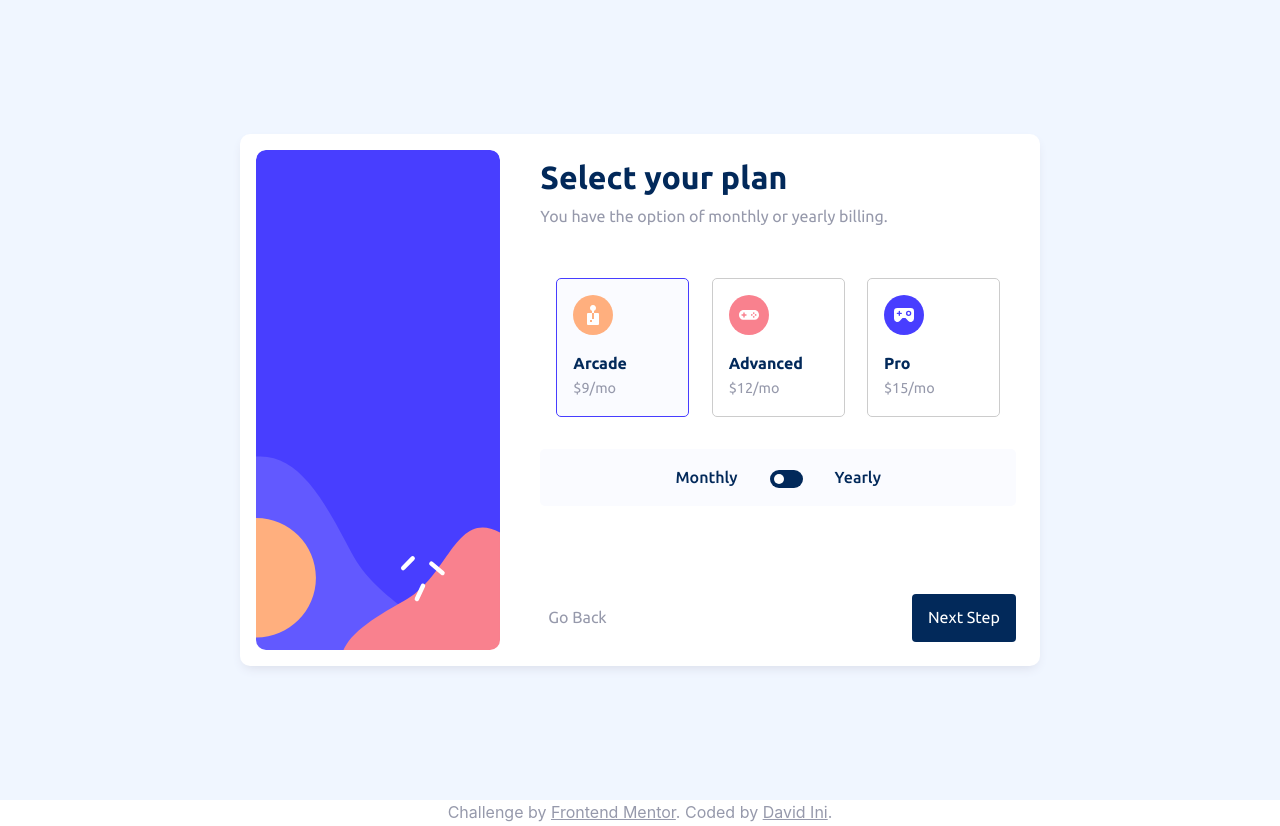
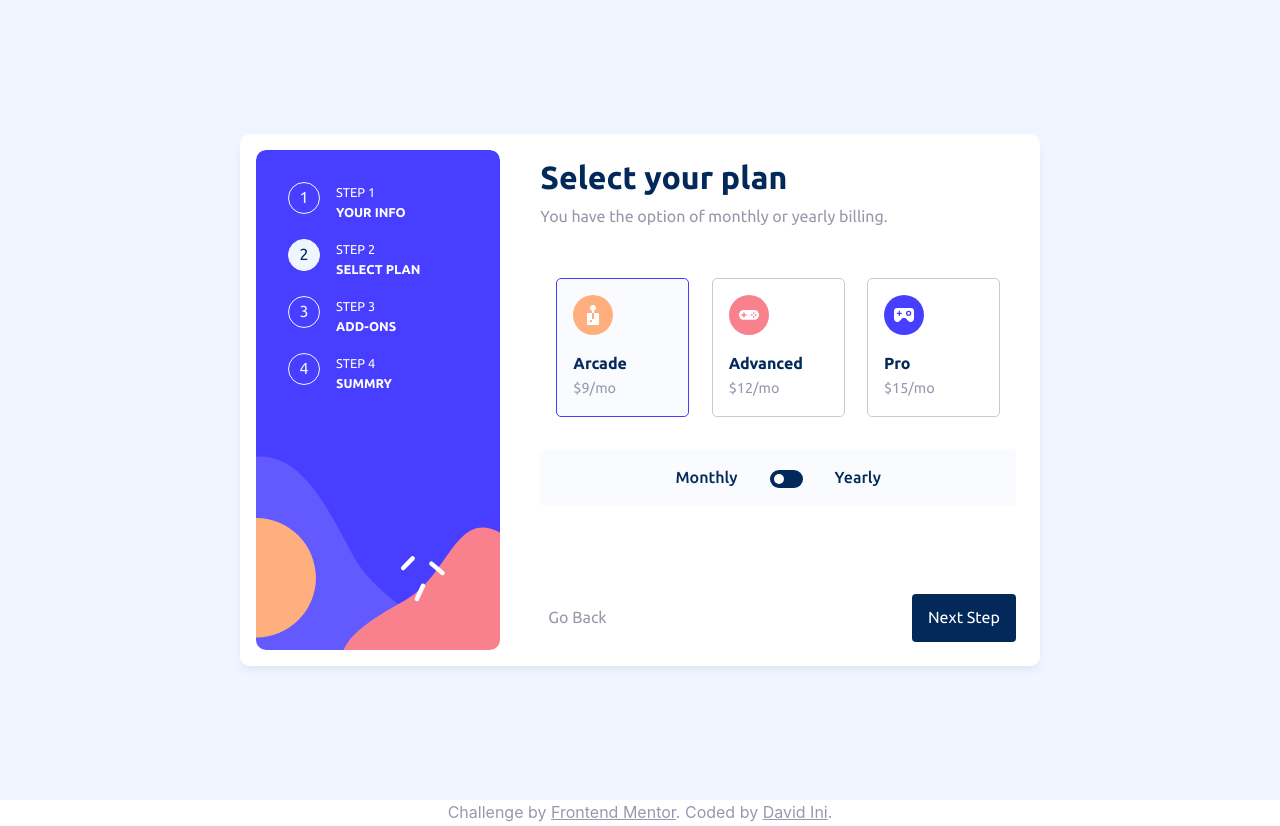
Before and after one commit to inioluwabello/multi-step-form, a Next.js app: page / in a window 1280 px wide. Built offline with nearby package versions, Linux system fonts and the light colour scheme.

Commit message:
Added destop view pending left pane

```diff
--- a/components/desktop/DesktopView.js
+++ b/components/desktop/DesktopView.js
@@ -13,7 +13,7 @@ const DesktopView = ({
   setPage,
   plans,
   addOns,
-  isMobile
+  isMobile,
 }) => {
   const goToPage = (pageNumber) => {
     if (page === 1 && page1hasErrors() === true) return;
@@ -56,7 +56,62 @@ const DesktopView = ({
   };
   return (
     <main className="desktop-view fl">
-      <div className="left-content"></div>
+      <div className="left-content white">
+        <div style={{padding: "0 2em"}}>
+          <div className="steps steps-desktop">
+            <div className="">
+              <div className="step fl">
+                <span
+                  className={`mr-1 ${page === 1 ? "step-icon magnolia-bg marine-blue" : ""}`}
+                >
+                  1
+                </span>
+                <div className="text-sm">
+                  <div>STEP 1</div>
+                  <div className="fontFaceUbuntuBold">YOUR INFO</div>
+                </div>
+              </div>
+
+              <div className="step mt-3 fl">
+                <span
+                  className={`mr-1 ${page === 2 ? "step-icon magnolia-bg marine-blue" : ""}`}
+                >
+                  2
+                </span>
+                <div className="text-sm">
+                  <div>STEP 2</div>
+                  <div className="fontFaceUbuntuBold">SELECT PLAN</div>
+                </div>
+              </div>
+
+              <div className="step mt-3 fl">
+                <span
+                  className={`mr-1 ${page === 3 ? "step-icon magnolia-bg marine-blue" : ""}`}
+                >
+                  3
+                </span>
+                <div className="text-sm">
+                  <div>STEP 3</div>
+                  <div className="fontFaceUbuntuBold">ADD-ONS</div>
+                </div>
+              </div>
+
+              <div className="step mt-3 fl">
+                <span
+                  className={`mr-1 ${page === 4 ? "step-icon magnolia-bg marine-blue" : ""}`}
+                >
+                  4
+                </span>
+                <div className="text-sm">
+                  <div>STEP 4</div>
+                  <div className="fontFaceUbuntuBold">SUMMRY</div>
+                </div>
+              </div>
+
+            </div>
+          </div>
+        </div>
+      </div>
       <div className="right-content">
         {page === 1 && (
           <PersonalInfoComponent
@@ -98,8 +153,7 @@ const DesktopView = ({
         <div className="relative w-100">
           <div className="absolute desktop-footer w-100">
             {page < 5 && (
-            <footer className="text-right"
-            style={{marginLeft: "1.5em"}}>
+              <footer className="text-right" style={{ marginLeft: "1.5em" }}>
                 <div className="space-between">
                   <div>
                     {page > 1 && (
--- a/styles/global.css
+++ b/styles/global.css
@@ -193,7 +193,9 @@ body {
 .form-wrapper {
   height: 100%;
 }
-
+.steps-desktop {
+  width: 100% !important;
+}
 /* End of Desktop */
 
 /* Mobile */
@@ -239,6 +241,7 @@ body {
   padding: 2em 0;
 }
 
+.steps>div>div>span,
 .steps>div>span {
   display: inline-block;
   width: 32px;
@@ -316,6 +319,14 @@ input.form-error {
 }
 
 /*End Mobile & Desktop */
+
+.mr-1{
+  margin-right: 1em;
+}
+
+.p2 {
+  padding: 2em;
+}
 
 .form-final-wrapper {
   padding: 5em 2em;
```
Lines whose indentation alone changed are shown as unchanged.
